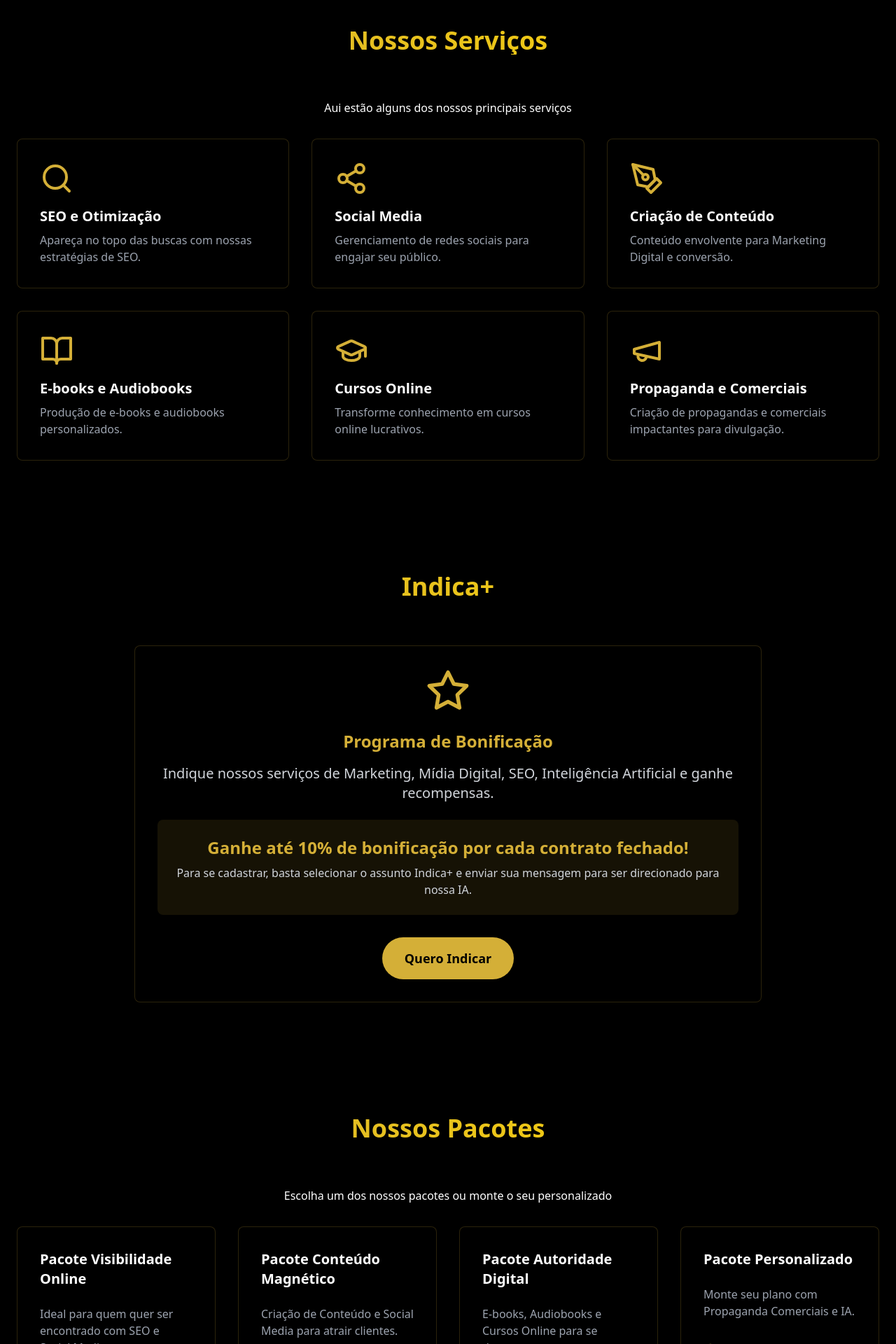
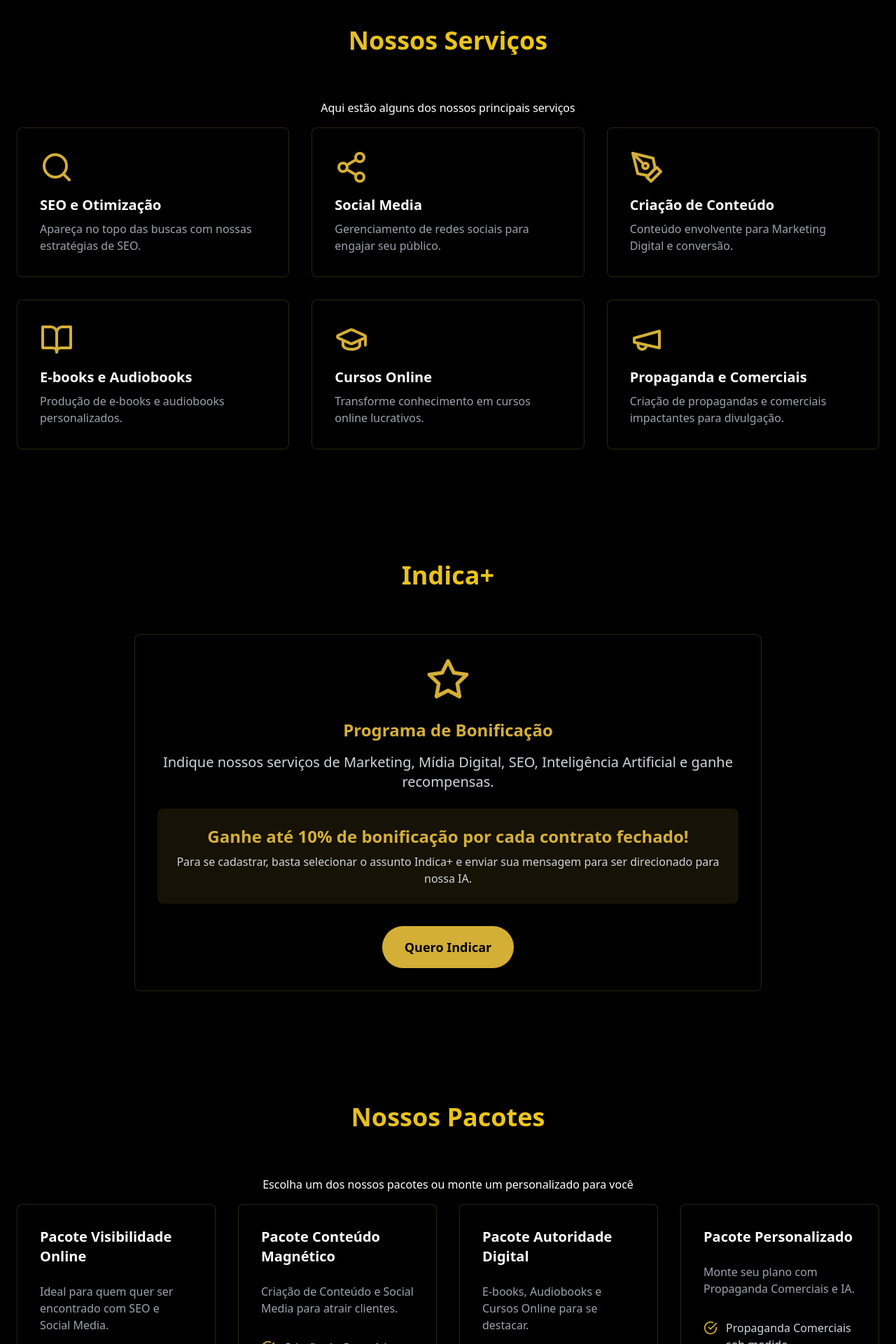
Before and after one commit to Andchiesa/lif3-site, a React (Vite) app: page / in a window 1280 px wide. Shown: the part 842-2762 px from the top of the page at 70% size. Built offline with nearby package versions, Linux system fonts and the light colour scheme.

Commit message:
Update App.tsx

```diff
--- a/src/App.tsx
+++ b/src/App.tsx
@@ -330,8 +330,8 @@ function App() {
           <h2 className="text-4xl font-bold text-center mb-16 bg-gradient-to-r from-[#D4AF37] to-[#FFD700] text-transparent bg-clip-text">
             Nossos Serviços
           </h2>
-          <p className={`text-center mb-8 ${theme.text}`}>
-           Aui estão alguns dos nossos principais serviços
+          <p className={`text-center mb-4 ${theme.text}`}>
+           Aqui estão alguns dos nossos principais serviços
           </p>
         <div className="grid grid-cols-1 md:grid-cols-2 lg:grid-cols-3 gap-8">
             {services.map((service, index) => (
@@ -383,8 +383,8 @@ function App() {
           <h2 className="text-4xl font-bold text-center mb-16 bg-gradient-to-r from-[#D4AF37] to-[#FFD700] text-transparent bg-clip-text">
             Nossos Pacotes
           </h2>
-          <p className={`text-center mb-8 ${theme.text}`}>
-            Escolha um dos nossos pacotes ou monte o seu personalizado
+          <p className={`text-center mb-4 ${theme.text}`}>
+            Escolha um dos nossos pacotes ou monte um personalizado para você
           </p>
           <div className="grid grid-cols-1 md:grid-cols-2 lg:grid-cols-4 gap-8">
             {packages.map((pkg, index) => (
```
